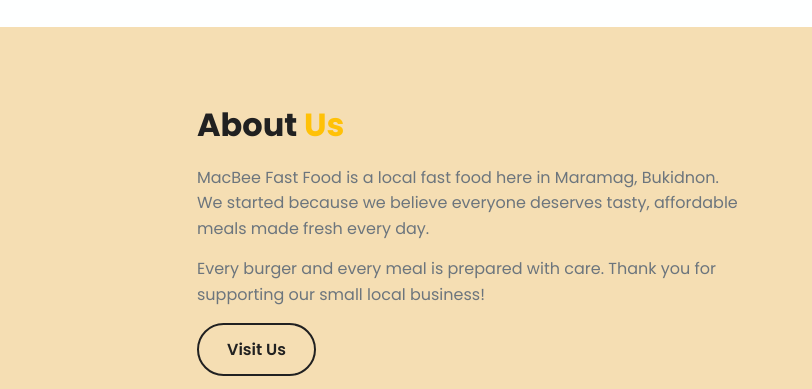
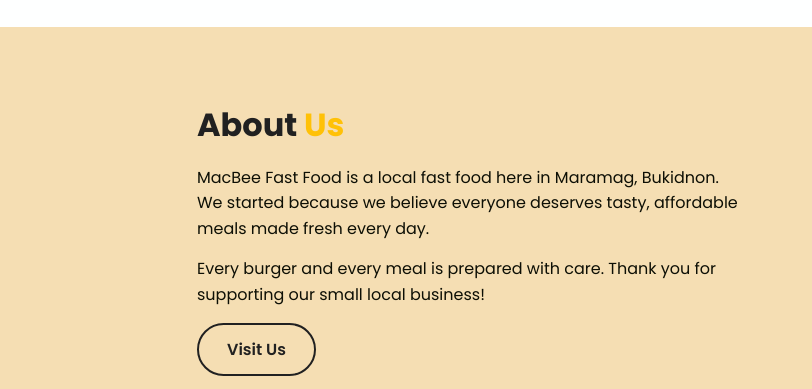
Before and after one commit to jamesvincentjacob083-web/Jacob-MacBee-1, a plain HTML site: page index.html in a window 1280 px wide. Shown: the part 1879-2268 px from the top of the page, 468-1280 px from the left. Drawn offline with Linux system fonts and the light colour scheme; files whose address does not match are found by name.

```diff
--- a/index.html
+++ b/index.html
@@ -13,7 +13,7 @@
     </head>
     <body>
         <div class="announcement-bar">
-            <p> MacBee's Foods Made fresh daily in Maramag, Bukidnon!</p>
+            <p> MacBee'sFoods Made fresh daily in Maramag, Bukidnon!</p>
         </div>
 
         <header class="header">
@@ -196,8 +196,8 @@
 
                         <div class="about-content">
                             <h2>About <span>Us</span></h2>
-                            <p>MacBee Fast Food is a local fast food here in Maramag, Bukidnon. We started because we believe everyone deserves tasty, affordable meals made fresh every day.</p>
-                            <p>Every burger and every meal is prepared with care. Thank you for supporting our small local business!</p>
+                            <p style="color: #0d0f05;">MacBee Fast Food is a local fast food here in Maramag, Bukidnon. We started because we believe everyone deserves tasty, affordable meals made fresh every day.</p>
+                            <p style="color: #0d0f05;">Every burger and every meal is prepared with care. Thank you for supporting our small local business!</p>
                             <a href="#location" class="btn secondary-btn">Visit Us</a>
                         </div>
                     </div>
```
